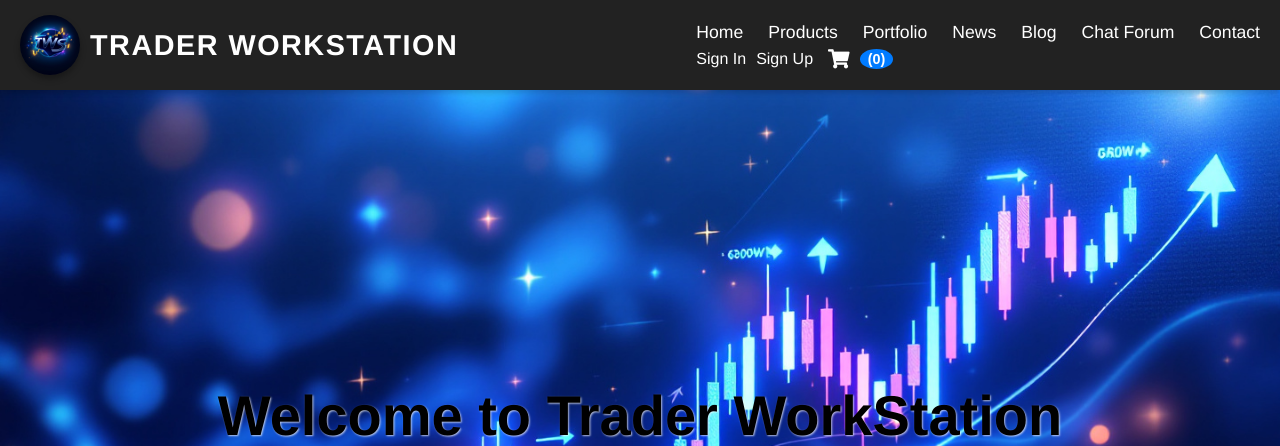
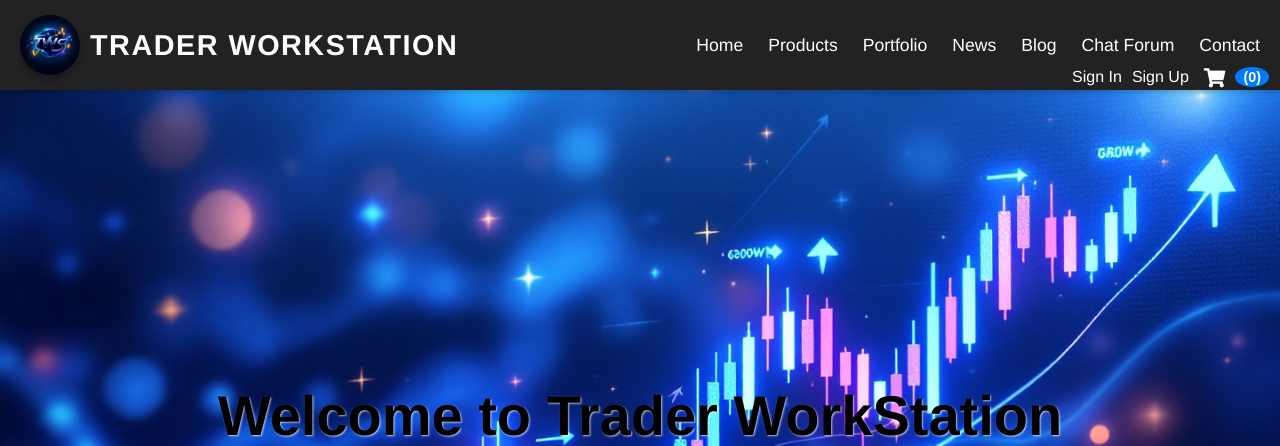
Before and after one commit to AIwebdeveloper/traderworkstation, a Django app: page / in a window 1280 px wide. Shown: the top 446 px of the page. Run offline with Django 5.2, Linux system fonts and the light colour scheme.

Commit message:
Refactor auth links and cart layout for improved positioning and structure

```diff
--- a/static/css/styles.css
+++ b/static/css/styles.css
@@ -1207,8 +1207,11 @@
 /* Container for Auth Links and Cart */
 .auth-links-and-cart {
     display: flex;
-    align-items: center; /* Aligns items vertically */
-    gap: 15px; /* Adds space between elements */
+    align-items: center;
+    gap: 15px;
+    position: absolute;
+    right: 11px;
+    bottom: 0;
 }
 
 /* Auth Links Styling */
--- a/templates/base.html
+++ b/templates/base.html
@@ -27,6 +27,7 @@
                     <li><a href="{% url 'contact' %}">Contact</a></li>
                 </ul>
             </nav>
+        </div>
         <div class="auth-links-and-cart">
             <div class="auth-links-container">
                 <a href="#" id="open-signin-modal">Sign In</a>
@@ -45,7 +46,6 @@
                     <div id="cart-footer">
                         <button id="view-cart-btn">View Cart</button>
                         <button id="checkout-btn">Checkout</button>
-                        </div>
                     </div>
                 </div>
             </div>
```
Lines whose indentation alone changed are shown as unchanged.
